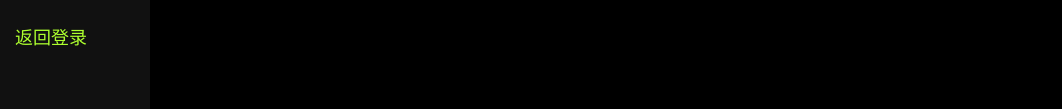
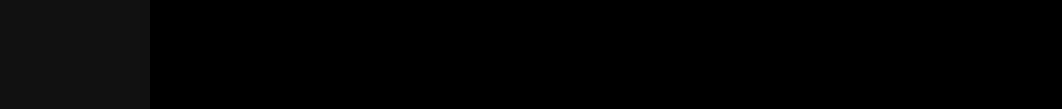
Before and after one commit to ashamej/ashamej.github.io, a plain HTML site: page 我的网页/实验.html in a window 1280 px wide. Shown: the part 263-372 px from the top of the page, without its empty margins (0-1062 px from the left). Drawn offline with Linux system fonts and the light colour scheme.

Commit message:
搞不懂

```diff
--- a/我的网页/实验.html
+++ b/我的网页/实验.html
@@ -77,7 +77,6 @@ body {
   <a href="https://github.com/ashamej/Tasks/tree/main/第二阶段">第二阶段</a>
   <a href="https://github.com/ashamej/Tasks/tree/main/第三阶段">第三阶段</a>
   <a href="https://github.com/ashamej/Tasks/tree/main/第四阶段">第四阶段</a>
-  <a href="../index.html" span style="color: greenyellow;">返回登录</a>
 </div>
  <div class="main-content">
  </br></br></br></br>
```
